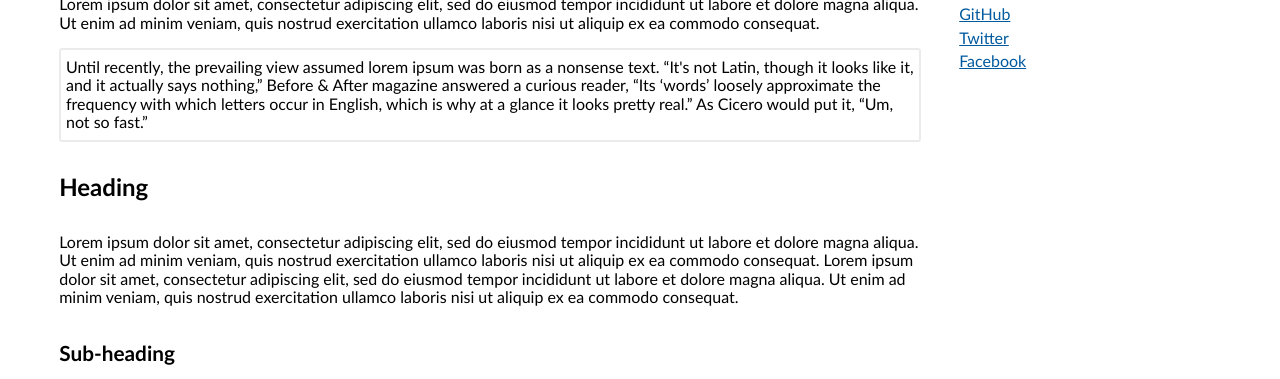
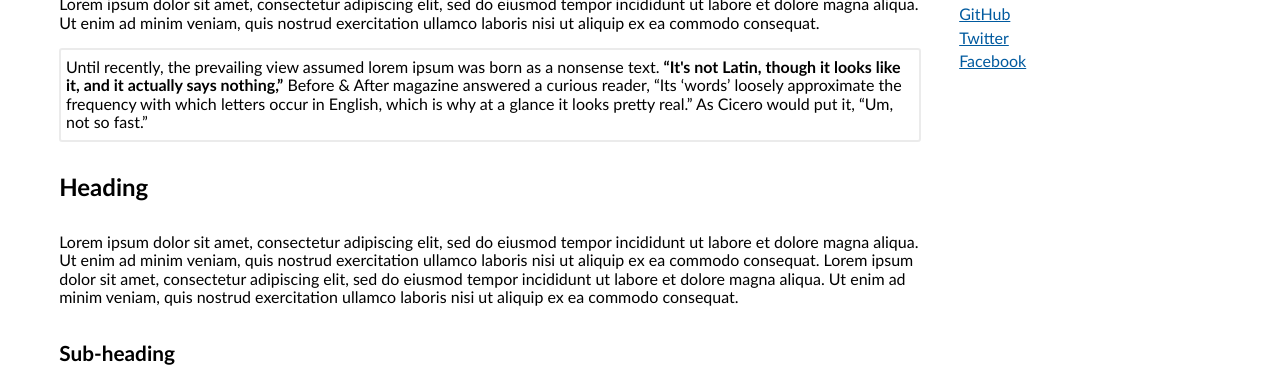
Before and after one commit to techMedMau/antra_hw, a plain HTML site: page html/blog.html in a window 1280 px wide. Shown: the part 718-1097 px from the top of the page. Drawn offline with Linux system fonts and the light colour scheme.

Commit message:
add bold

```diff
--- a/html/blog.html
+++ b/html/blog.html
@@ -26,7 +26,7 @@
                 <hr>
                 <p>Lorem ipsum dolor sit amet, consectetur adipiscing elit, sed do eiusmod tempor incididunt ut labore et dolore magna aliqua. Ut enim ad minim veniam, quis nostrud exercitation ullamco laboris nisi ut aliquip ex ea commodo consequat.</p>
                 <div class="blog__highlight">
-                    Until recently, the prevailing view assumed lorem ipsum was born as a nonsense text. “It's not Latin, though it looks like it, and it actually says nothing,” Before & After magazine answered a curious reader, “Its ‘words’ loosely approximate the frequency with which letters occur in English, which is why at a glance it looks pretty real.”
+                    Until recently, the prevailing view assumed lorem ipsum was born as a nonsense text. <b>“It's not Latin, though it looks like it, and it actually says nothing,”</b> Before & After magazine answered a curious reader, “Its ‘words’ loosely approximate the frequency with which letters occur in English, which is why at a glance it looks pretty real.”
                     As Cicero would put it, “Um, not so fast.”
                 </div>
                 <h4 class="blog__content-heading">Heading</h4>
```
